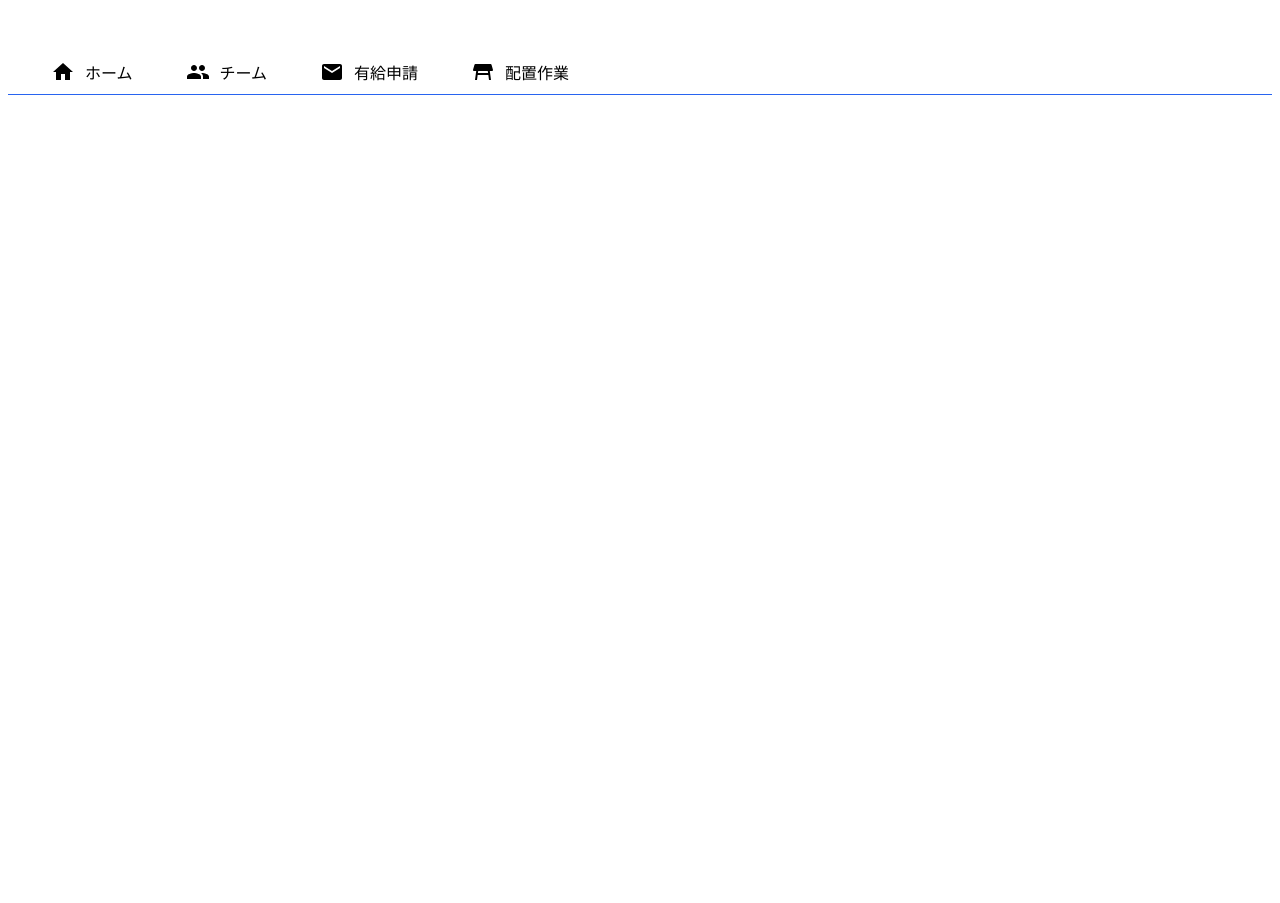
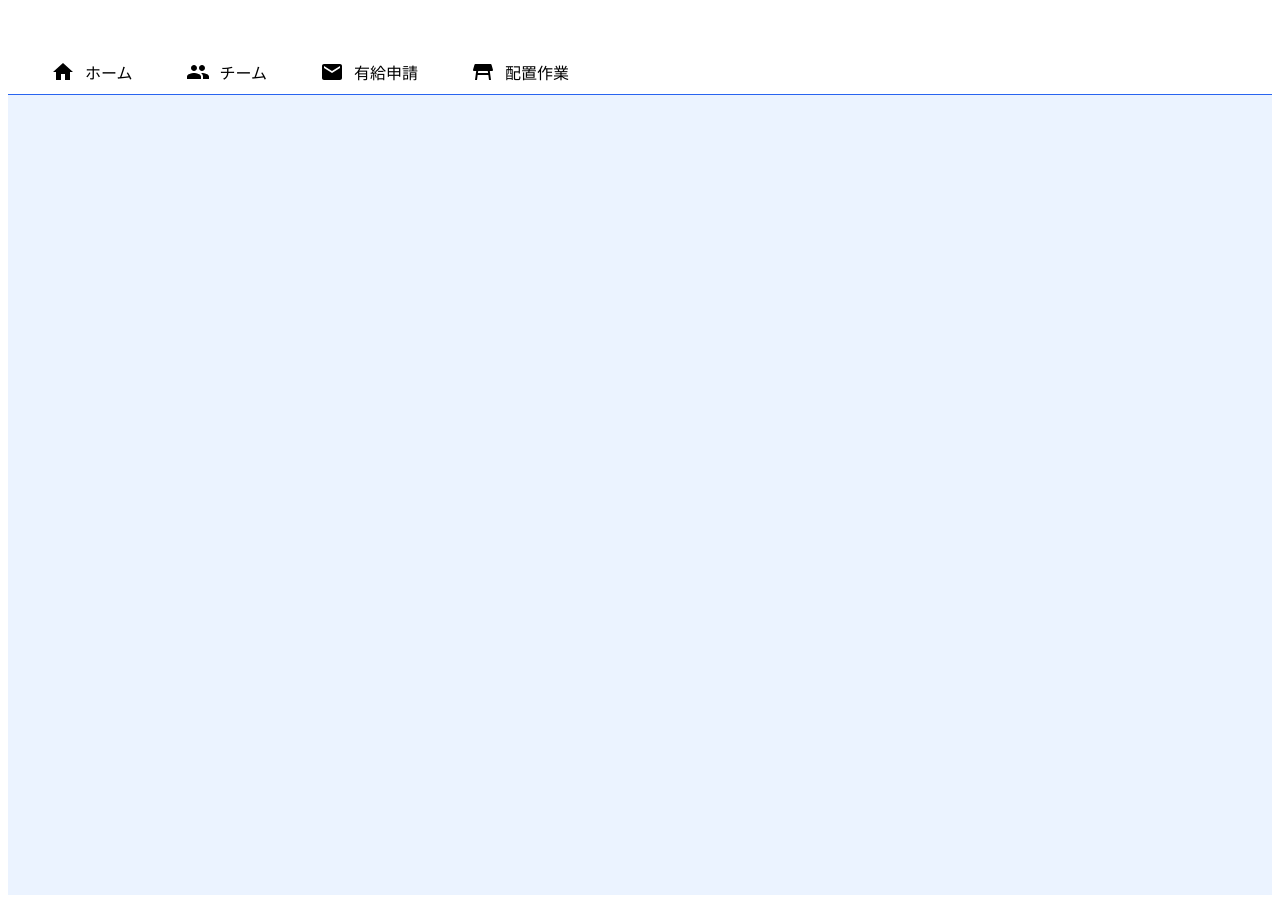
Before and after one commit to kawai-ota/for-cram-teacher2, a Next.js app in the folder frontend/app/fct-app/: page /main in a window 1280 px wide. Before the commit the page ends 800 px from the top, so only its background shows below. Built offline with nearby package versions, Linux system fonts and the light colour scheme.

Commit message:
main部分など全てにおいてメニューバーの下に薄い青色の背景色をつけるためにコンポーネントを作成しました

```diff
--- /dev/null
+++ b/frontend/app/fct-app/components/Background.tsx
@@ -0,0 +1,10 @@
+import React from 'react'
+import styles from '../styles/background.module.css'
+
+const Background = () => {
+  return (
+    <div className={styles.container}></div>
+  )
+}
+
+export default Background
--- a/frontend/app/fct-app/pages/_app.tsx
+++ b/frontend/app/fct-app/pages/_app.tsx
@@ -1,4 +1,3 @@
-import '@/styles/globals.css'
 import type { AppProps } from 'next/app'
 
 export default function App({ Component, pageProps }: AppProps) {
--- a/frontend/app/fct-app/pages/main.tsx
+++ b/frontend/app/fct-app/pages/main.tsx
@@ -1,10 +1,12 @@
 import React from 'react';
 import Menubar from '../components/Menubar';
+import Background from '../components/Background';
 
 const Main = () => {
   return (
     <>
-      <Menubar/>
+      <Menubar />
+      <Background/>
     </>
   );
 };
--- /dev/null
+++ b/frontend/app/fct-app/styles/background.module.css
@@ -0,0 +1,4 @@
+.container{
+    background-color:#EBF3FF;
+    height:100vh;
+}
```
